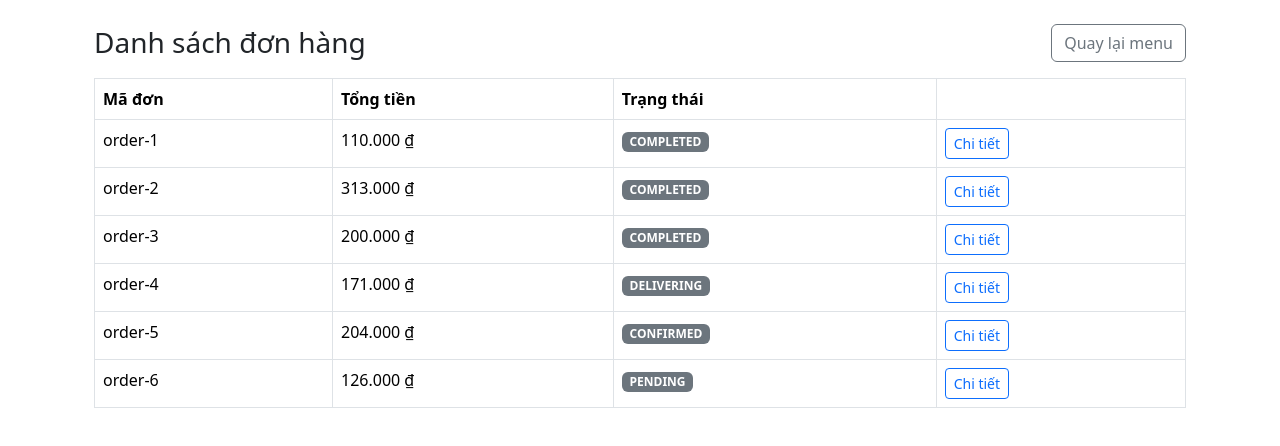
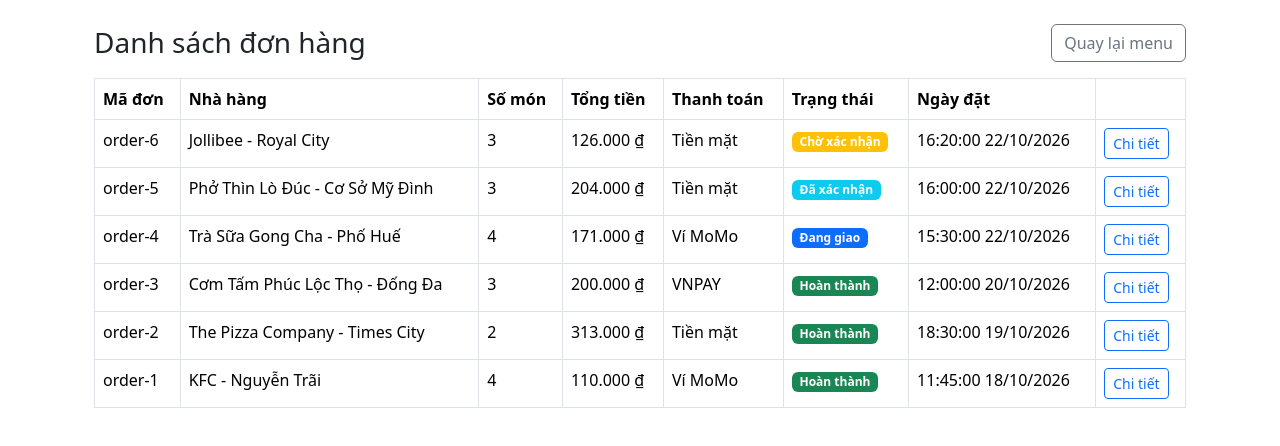
Before and after one commit to lifeishard365/FER202, a React (Create React App) app: page /OrderList in a window 1280 px wide. Shown: the top 446 px of the page. Built offline with nearby package versions, Linux system fonts and the light colour scheme; data requests are answered from the project's data file.

Commit message:
update order

```diff
--- a/src/components/OrderDetails.jsx
+++ b/src/components/OrderDetails.jsx
@@ -1,29 +1,46 @@
 import { useEffect, useState } from "react";
 import axios from "axios";
-import { Alert, Badge, Button, Spinner, Table } from "react-bootstrap";
+import { Alert, Badge, Button, Card, Spinner, Table } from "react-bootstrap";
 import { Link, useParams } from "react-router-dom";
 import { API_URL } from "../config/api";
-import { ORDER_STATUS } from "../config/constants";
-import { formatPrice } from "../utils/format";
+import { ORDER_STATUS, PAYMENT_METHOD } from "../config/constants";
+import { formatPrice, formatDateTime } from "../utils/format";
 
 function OrderDetails() {
   const { id } = useParams();
   const [order, setOrder] = useState(null);
+  const [restaurant, setRestaurant] = useState(null);
+  const [address, setAddress] = useState(null);
   const [loading, setLoading] = useState(true);
   const [error, setError] = useState("");
 
   useEffect(() => {
-    axios
-      .get(`${API_URL}/orders/${id}`)
-      .then((res) => setOrder(res.data))
-      .catch(() => setError("Không tìm thấy đơn hàng."))
-      .finally(() => setLoading(false));
+    const loadOrder = async () => {
+      try {
+        const orderRes = await axios.get(`${API_URL}/orders/${id}`);
+        const data = orderRes.data;
+        setOrder(data);
+
+        // Nhà hàng và địa chỉ lỗi thì vẫn hiện đơn, chỉ thiếu 2 dòng này
+        const [restaurantRes, addressRes] = await Promise.all([
+          axios.get(`${API_URL}/restaurants/${data.restaurantId}`).catch(() => null),
+          axios.get(`${API_URL}/addresses/${data.addressId}`).catch(() => null),
+        ]);
+        setRestaurant(restaurantRes?.data ?? null);
+        setAddress(addressRes?.data ?? null);
+      } catch {
+        setError("Không tìm thấy đơn hàng.");
+      } finally {
+        setLoading(false);
+      }
+    };
+
+    loadOrder();
   }, [id]);
 
   if (loading) return <Spinner animation="border" className="m-4" />;
 
   const status = ORDER_STATUS[order?.status];
-  const items = order?.items ?? [];
 
   return (
     <div className="container mt-4">
@@ -38,12 +55,26 @@ function OrderDetails() {
 
       {order && (
         <>
-          <p>
-            Trạng thái:{" "}
-            <Badge bg={status?.color ?? "secondary"}>
-              {status?.label ?? order.status}
-            </Badge>
-          </p>
+          <Card className="mb-3">
+            <Card.Body>
+              <p className="mb-1">
+                Trạng thái:{" "}
+                <Badge bg={status?.color ?? "secondary"}>
+                  {status?.label ?? order.status}
+                </Badge>
+              </p>
+              <p className="mb-1">Nhà hàng: {restaurant?.name ?? "Không rõ"}</p>
+              {/* Đổi fullAddress theo tên field thật trong bảng addresses */}
+              <p className="mb-1">Giao đến: {address?.fullAddress ?? order.addressId}</p>
+              <p className="mb-1">
+                Thanh toán:{" "}
+                {PAYMENT_METHOD[order.paymentMethod] ?? order.paymentMethod}
+              </p>
+              <p className="mb-1">Ngày đặt: {formatDateTime(order.createdAt)}</p>
+              <p className="mb-0">Cập nhật: {formatDateTime(order.updatedAt)}</p>
+              {order.note && <p className="mt-2 mb-0">Ghi chú: {order.note}</p>}
+            </Card.Body>
+          </Card>
 
           <Table bordered>
             <thead>
@@ -55,8 +86,8 @@ function OrderDetails() {
               </tr>
             </thead>
             <tbody>
-              {items.map((item, index) => (
-                <tr key={index}>
+              {order.items.map((item) => (
+                <tr key={item.foodId}>
                   <td>{item.name}</td>
                   <td>{formatPrice(item.price)}</td>
                   <td>{item.quantity}</td>
@@ -66,7 +97,12 @@ function OrderDetails() {
             </tbody>
           </Table>
 
-          <h5 className="text-end">Tổng: {formatPrice(order.totalAmount)}</h5>
+          <div className="text-end">
+            <p className="mb-1">Tạm tính: {formatPrice(order.subtotal)}</p>
+            <p className="mb-1">Phí giao hàng: {formatPrice(order.deliveryFee)}</p>
+            <p className="mb-1">Giảm giá: - {formatPrice(order.discount)}</p>
+            <h5>Tổng cộng: {formatPrice(order.totalAmount)}</h5>
+          </div>
         </>
       )}
     </div>
--- a/src/components/OrderList.jsx
+++ b/src/components/OrderList.jsx
@@ -3,21 +3,37 @@ import axios from "axios";
 import { Alert, Badge, Button, Spinner, Table } from "react-bootstrap";
 import { Link } from "react-router-dom";
 import { API_URL } from "../config/api";
-import { ORDER_STATUS } from "../config/constants";
-import { formatPrice } from "../utils/format";
+import { ORDER_STATUS, PAYMENT_METHOD } from "../config/constants";
+import { formatPrice, formatDateTime } from "../utils/format";
 
 function OrderList() {
   const [orders, setOrders] = useState([]);
+  const [restaurants, setRestaurants] = useState([]);
   const [loading, setLoading] = useState(true);
   const [error, setError] = useState("");
 
   useEffect(() => {
-    axios
-      .get(`${API_URL}/orders`)
-      .then((res) => setOrders(res.data))
+    Promise.all([
+      axios.get(`${API_URL}/orders`),
+      axios.get(`${API_URL}/restaurants`),
+    ])
+      .then(([orderRes, restaurantRes]) => {
+        // Đơn mới nhất lên đầu
+        const sorted = [...orderRes.data].sort(
+          (a, b) => new Date(b.createdAt) - new Date(a.createdAt)
+        );
+        setOrders(sorted);
+        setRestaurants(restaurantRes.data);
+      })
       .catch(() => setError("Không thể tải danh sách đơn hàng."))
       .finally(() => setLoading(false));
   }, []);
+
+  const restaurantName = (id) =>
+    restaurants.find((r) => r.id === id)?.name ?? "Không rõ";
+
+  const countItems = (items) =>
+    items.reduce((sum, item) => sum + item.quantity, 0);
 
   if (loading) return <Spinner animation="border" className="m-4" />;
 
@@ -37,12 +53,16 @@ function OrderList() {
       )}
 
       {orders.length > 0 && (
-        <Table bordered hover>
+        <Table bordered hover responsive>
           <thead>
             <tr>
               <th>Mã đơn</th>
+              <th>Nhà hàng</th>
+              <th>Số món</th>
               <th>Tổng tiền</th>
+              <th>Thanh toán</th>
               <th>Trạng thái</th>
+              <th>Ngày đặt</th>
               <th></th>
             </tr>
           </thead>
@@ -52,12 +72,18 @@ function OrderList() {
               return (
                 <tr key={order.id}>
                   <td>{order.id}</td>
+                  <td>{restaurantName(order.restaurantId)}</td>
+                  <td>{countItems(order.items)}</td>
                   <td>{formatPrice(order.totalAmount)}</td>
+                  <td>
+                    {PAYMENT_METHOD[order.paymentMethod] ?? order.paymentMethod}
+                  </td>
                   <td>
                     <Badge bg={status?.color ?? "secondary"}>
                       {status?.label ?? order.status}
                     </Badge>
                   </td>
+                  <td>{formatDateTime(order.createdAt)}</td>
                   <td>
                     <Button
                       as={Link}
--- a/src/config/constants.js
+++ b/src/config/constants.js
@@ -1,5 +1,12 @@
 export const ORDER_STATUS = {
-  pending: { label: "Chờ xử lý", color: "warning" },
-  completed: { label: "Hoàn thành", color: "success" },
-  cancelled: { label: "Đã hủy", color: "danger" },
+  PENDING: { label: "Chờ xác nhận", color: "warning" },
+  CONFIRMED: { label: "Đã xác nhận", color: "info" },
+  DELIVERING: { label: "Đang giao", color: "primary" },
+  COMPLETED: { label: "Hoàn thành", color: "success" },
+  CANCELLED: { label: "Đã hủy", color: "danger" },
 };
+
+export const PAYMENT_METHOD = {
+  MOMO: "Ví MoMo",
+  COD: "Tiền mặt",
+};
--- a/src/utils/format.js
+++ b/src/utils/format.js
@@ -1,2 +1,5 @@
 export const formatPrice = (value) =>
   `${Number(value).toLocaleString("vi-VN")} ₫`;
+
+export const formatDateTime = (iso) =>
+  iso ? new Date(iso).toLocaleString("vi-VN") : "";
```
